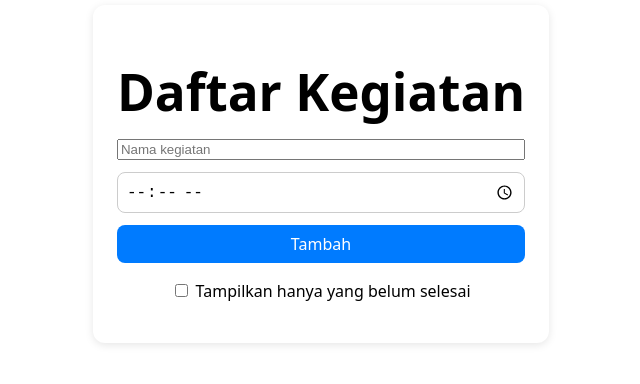
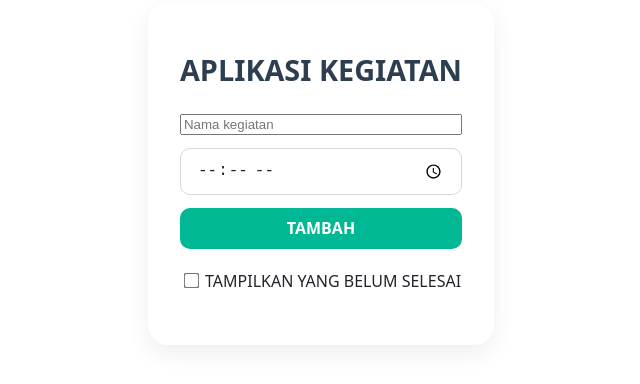
Before and after one commit to Daffa-09/32-pbk-uts-233510462, a Vue app: page / in a window 1280 px wide. Shown: the part 226-610 px from the top of the page, without its empty margins (319-959 px from the left). Built offline with nearby package versions, Linux system fonts and the light colour scheme.

Commit message:
Penghapusan Edit Serta Memperbaiki Kesalahan

```diff
--- a/src/App.vue
+++ b/src/App.vue
@@ -1,49 +1,36 @@
 <template>
   <div class="container">
-    <h1>Daftar Kegiatan</h1>
+    <h1>APLIKASI KEGIATAN</h1>
 
-    <form @submit.prevent="tambahKegiatan">
+    <form @submit.prevent="addKegiatan">
       <input v-model="kegiatanBaru" placeholder="Nama kegiatan" required />
       <input v-model="waktuBaru" type="time" required />
-      <button type="submit">Tambah</button>
+      <button type="submit">TAMBAH</button>
     </form>
 
     <div class="filter">
       <label>
-        <input type="checkbox" v-model="hanyaBelumSelesai" />
-        Tampilkan hanya yang belum selesai
+        <input type="checkbox" v-model="filterBelumSelesai" />
+        TAMPILKAN YANG BELUM SELESAI
       </label>
     </div>
 
     <ul>
-      <li v-for="(kegiatan, index) in kegiatanTersaring" :key="index">
+      <li v-for="kegiatan in kegiatanTersaring" :key="kegiatan.id">
         <input type="checkbox" v-model="kegiatan.selesai" />
         <div class="info">
-          <span>{{ kegiatan.nama }}</span>
-          <small>{{ kegiatan.waktu }}</small>
+          <span :class="{ selesai: kegiatan.selesai }">{{ kegiatan.nama }}</span>
+          <small>{{ formatWaktu(kegiatan.waktu) }}</small>
         </div>
-        <button class="pengingat-btn" @click="togglePengingat(kegiatan)">
-          <span v-if="kegiatan.pengingat">🔔</span>
-          <span v-else>🔕</span>
-        </button>
-        <button class="edit-btn" @click="editKegiatan(index)">
-          Edit
-        </button>
-        <button class="hapus-btn" @click="hapusKegiatan(index)">
-          Hapus
-        </button>
+        <div>
+          <button class="pengingat-btn" @click="togglePengingat(kegiatan)">
+            <span v-if="kegiatan.pengingat">🔔</span>
+            <span v-else>🔕</span>
+          </button>
+          <button class="hapus-btn" @click="hapusKegiatan(kegiatan.id)">HAPUS</button>
+        </div>
       </li>
     </ul>
-
-    <div v-if="isEditing" class="edit-form">
-      <h2>Edit Kegiatan</h2>
-      <form @submit.prevent="updateKegiatan">
-        <input v-model="editKegiatanBaru" placeholder="Nama kegiatan" required />
-        <input v-model="editWaktuBaru" type="time" required />
-        <button type="submit">Update</button>
-        <button @click="cancelEdit">Cancel</button>
-      </form>
-    </div>
   </div>
 </template>
 
@@ -53,16 +40,12 @@ import { ref, computed } from 'vue'
 const kegiatanBaru = ref('')
 const waktuBaru = ref('')
 const daftarKegiatan = ref([])
-const hanyaBelumSelesai = ref(false)
+const filterBelumSelesai = ref(false)
 
-const isEditing = ref(false)
-const editIndex = ref(null)
-const editKegiatanBaru = ref('')
-const editWaktuBaru = ref('')
-
-const tambahKegiatan = () => {
+const addKegiatan = () => {
   if (kegiatanBaru.value.trim() && waktuBaru.value) {
     daftarKegiatan.value.push({
+      id: Date.now() + Math.random(),
       nama: kegiatanBaru.value,
       waktu: waktuBaru.value,
       selesai: false,
@@ -73,169 +56,186 @@ const tambahKegiatan = () => {
   }
 }
 
+const hapusKegiatan = (id) => {
+  daftarKegiatan.value = daftarKegiatan.value.filter(k => k.id !== id)
+}
+
 const togglePengingat = (kegiatan) => {
   kegiatan.pengingat = !kegiatan.pengingat
 }
 
-const hapusKegiatan = (index) => {
-  daftarKegiatan.value.splice(index, 1)
-}
-
-const editKegiatan = (index) => {
-  const kegiatan = daftarKegiatan.value[index]
-  editIndex.value = index
-  editKegiatanBaru.value = kegiatan.nama
-  editWaktuBaru.value = kegiatan.waktu
-  isEditing.value = true
-}
-
-const updateKegiatan = () => {
-  if (editKegiatanBaru.value.trim() && editWaktuBaru.value) {
-    daftarKegiatan.value[editIndex.value].nama = editKegiatanBaru.value
-    daftarKegiatan.value[editIndex.value].waktu = editWaktuBaru.value
-    cancelEdit()
-  }
-}
-
-const cancelEdit = () => {
-  isEditing.value = false
-  editKegiatanBaru.value = ''
-  editWaktuBaru.value = ''
-}
-
 const kegiatanTersaring = computed(() => {
-  return hanyaBelumSelesai.value
+  const filtered = filterBelumSelesai.value
     ? daftarKegiatan.value.filter(k => !k.selesai)
     : daftarKegiatan.value
+
+  return [...filtered].sort((a, b) => a.waktu.localeCompare(b.waktu))
 })
+
+const formatWaktu = (waktu) => {
+  const [jam, menit] = waktu.split(':')
+  return `${jam}:${menit}`
+}
 </script>
 
 <style scoped>
+@import url('https://fonts.googleapis.com/css2?family=Poppins:wght@400;600&display=swap');
+
+* {
+  box-sizing: border-box;
+}
+
+body {
+  font-family: 'Poppins', sans-serif;
+  background-color: #f2f6f9;
+  margin: 0;
+  color: #212529;
+  text-transform: uppercase;
+}
+
 .container {
-  max-width: 500px;
-  margin: 2rem auto;
-  padding: 1.5rem;
-  background-color: #fff;
-  border-radius: 12px;
-  box-shadow: 0 2px 8px rgba(0, 0, 0, 0.1);
-  color: #000;
+  max-width: 550px;
+  margin: 3rem auto;
+  padding: 2rem;
+  background-color: #ffffff;
+  border-radius: 20px;
+  box-shadow: 0 8px 24px rgba(0, 0, 0, 0.07);
 }
 
 h1 {
   text-align: center;
-  margin-bottom: 1.25rem;
+  margin-bottom: 1.75rem;
+  font-size: 1.8rem;
+  color: #2c3e50;
 }
 
 form {
   display: flex;
   flex-direction: column;
-  gap: 0.75rem;
-  margin-bottom: 1rem;
+  gap: 0.8rem;
+  margin-bottom: 1.2rem;
 }
 
 input[type="text"],
 input[type="time"] {
-  padding: 0.5rem;
+  padding: 0.7rem 1rem;
   font-size: 1rem;
-  border: 1px solid #ccc;
-  border-radius: 8px;
-  color: #000;
+  border: 1px solid #d0d7de;
+  border-radius: 10px;
+  transition: border-color 0.3s;
+  color: #212529;
+  text-transform: uppercase;
+}
+
+input:focus {
+  border-color: #00b894;
+  outline: none;
 }
 
 button {
-  padding: 0.5rem 1rem;
-  background-color: #007bff;
-  color: #fff;
+  padding: 0.6rem 1rem;
+  background-color: #00b894;
+  color: #ffffff;
   border: none;
-  border-radius: 8px;
+  border-radius: 10px;
+  font-weight: 600;
   cursor: pointer;
+  transition: background-color 0.3s;
+  text-transform: uppercase;
 }
 
 button:hover {
-  background-color: #0056b3;
-}
-
-.filter {
-  margin: 1rem 0;
-  text-align: center;
+  background-color: #019270;
 }
 
 ul {
   list-style: none;
   padding: 0;
+  margin: 0;
 }
 
 li {
   display: flex;
   align-items: center;
+  gap: 0.75rem;
   justify-content: space-between;
-  gap: 0.75rem;
-  margin-bottom: 0.75rem;
-  background-color: #f1f1f1;
-  padding: 0.75rem;
-  border-radius: 8px;
+  background-color: #f7fafd;
+  padding: 0.9rem 1rem;
+  border-radius: 12px;
+  margin-bottom: 0.8rem;
+  box-shadow: 0 2px 4px rgba(0,0,0,0.05);
+  transition: background 0.3s;
+}
+
+li:hover {
+  background-color: #eef4f7;
 }
 
 .info {
-  flex-grow: 1;
+  flex: 1;
   display: flex;
   flex-direction: column;
 }
 
+.info span {
+  font-weight: 600;
+  font-size: 1rem;
+  color: #212529;
+  transition: color 0.3s;
+  text-transform: uppercase;
+}
+
 .info small {
-  font-size: 0.8rem;
-  color: #333;
+  font-size: 0.85rem;
+  color: #6c757d;
+  margin-top: 3px;
+  text-transform: uppercase;
+}
+
+.selesai {
+  text-decoration: line-through;
+  color: #95a5a6;
+  opacity: 0.7;
+}
+
+input[type="checkbox"] {
+  transform: scale(1.2);
+  accent-color: #00b894;
+  cursor: pointer;
+}
+
+.filter {
+  margin: 1.25rem 0;
+  text-align: center;
+}
+
+.filter label {
+  font-weight: 500;
+  color: #212529;
+  text-transform: uppercase;
+}
+
+.pengingat-btn,
+.hapus-btn {
+  background: none;
+  border: none;
+  font-size: 1rem;
+  cursor: pointer;
+  transition: color 0.3s;
+  text-transform: uppercase;
 }
 
 .pengingat-btn {
-  background: none;
-  border: none;
-  cursor: pointer;
-  font-size: 1.3rem;
-  color: #007bff;
+  color: #00b894;
 }
-
 .pengingat-btn:hover {
-  color: #0056b3;
+  color: #019270;
 }
 
 .hapus-btn {
-  background: none;
-  border: none;
-  cursor: pointer;
-  font-size: 1rem;
-  color: #dc3545;
+  color: #e74c3c;
 }
-
 .hapus-btn:hover {
-  color: #c82333;
-}
-
-.edit-btn {
-  background: none;
-  border: none;
-  cursor: pointer;
-  font-size: 1rem;
-  color: #28a745;
-}
-
-.edit-btn:hover {
-  color: #218838;
-}
-
-.edit-form {
-  margin-top: 1.5rem;
-  padding: 1.5rem;
-  background-color: #f9f9f9;
-  border-radius: 8px;
-  box-shadow: 0 2px 8px rgba(0, 0, 0, 0.1);
-}
-
-.edit-form input {
-  margin-bottom: 1rem;
-}
-
-.edit-form button {
-  margin-right: 0.5rem;
+  color: #c0392b;
 }
 </style>
```
